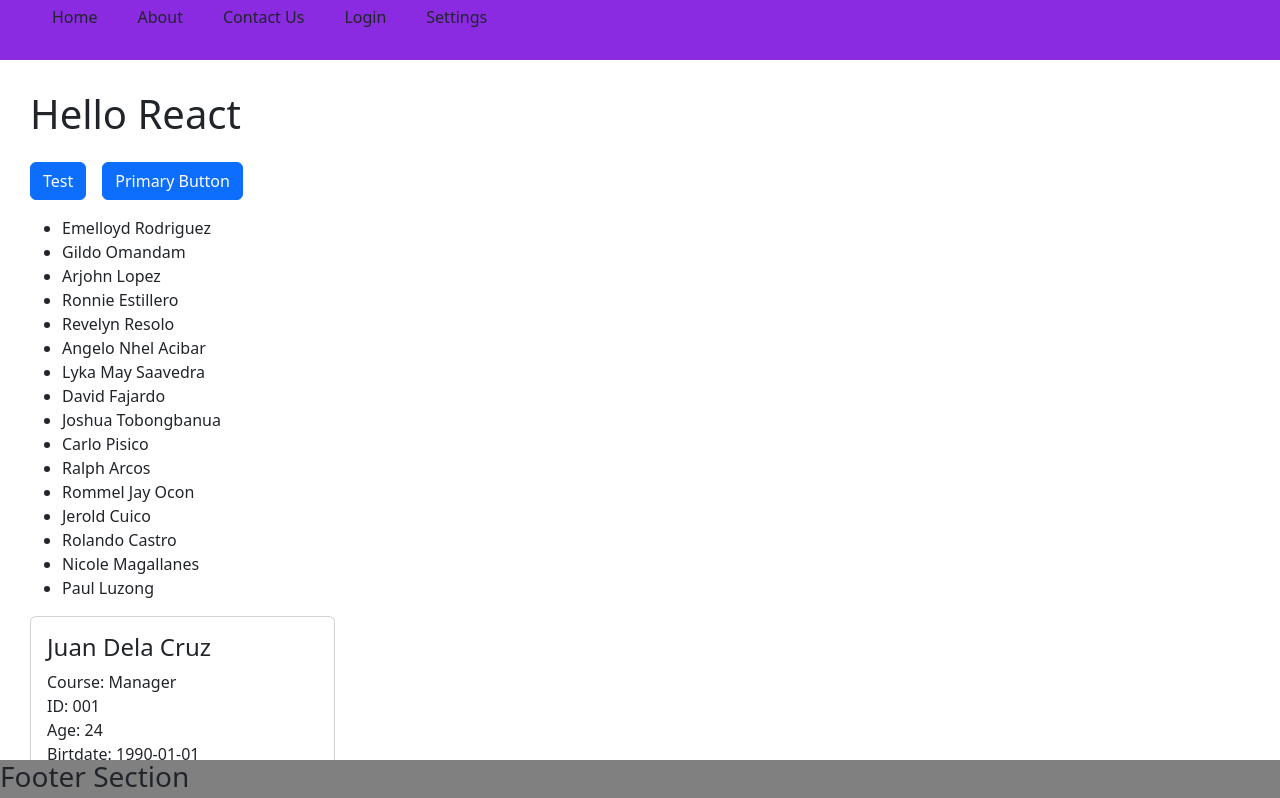
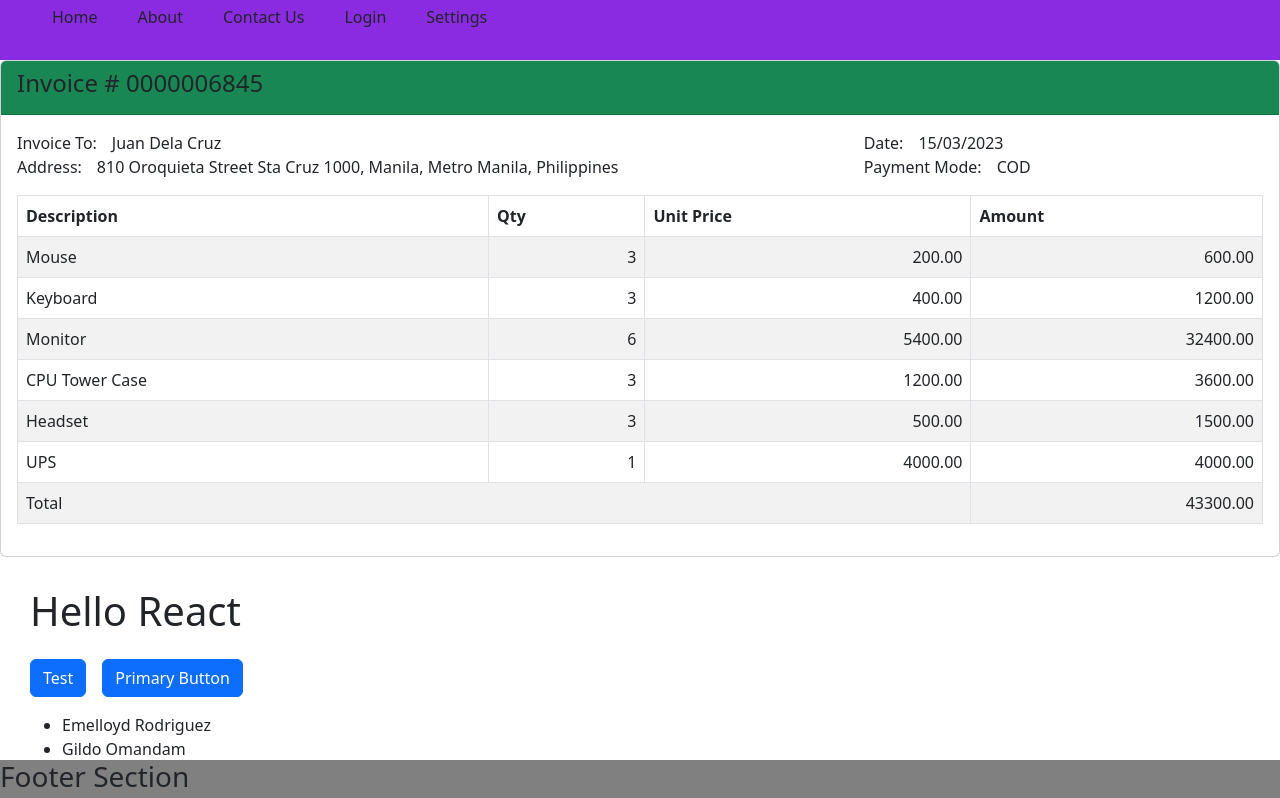
Before and after one commit to andrewkodego/wd58p-react-101, a React (Create React App) app: page / in a window 1280 px wide. Shown: the top 798 px of the page. Built offline with nearby package versions, Linux system fonts and the light colour scheme.

Commit message:
added invoice component

```diff
--- a/src/App.css
+++ b/src/App.css
@@ -22,6 +22,15 @@
   padding: 30px;
 }
 
+.numeric{
+  text-align: right;
+}
+
+.field-label{
+  font-weight: 500;
+  padding-right: 15px;
+}
+
 .footer{
   height: 40px;
   background-color: grey;
--- a/src/App.js
+++ b/src/App.js
@@ -4,6 +4,7 @@ import './App.css';
 import Footer from './Footer';
 import Header from './Header';
 import StudentInfo from './StudentInfo';
+import Invoice from './Invoice';
 
 const students = [
   "Emelloyd Rodriguez",
@@ -37,6 +38,14 @@ const studentsInfo = [
   {firstName:"Nicole", lastName:"Dela Cruz", id:"006", age: 30, gender: "female", course: "CEO",birthdate:"1993-01-01"},
 ];
 
+let invoice = {invoiceTo:"Juan Dela Cruz", date:"2023-04-15", address1: "810 Oroquieta Street Sta Cruz 1000", address2:"Manila, Metro Manila, Philippines", invoiceNumber:"6845",paymentMode:"COD"};
+
+let invoiceItems = [{description: "Mouse", Qty: 3, unitPrice: 200},
+                {description: "Keyboard", Qty: 3, unitPrice: 400},
+                {description: "Monitor", Qty: 6, unitPrice: 5400},
+                {description: "CPU Tower Case", Qty: 3, unitPrice: 1200},
+                {description: "Headset", Qty: 3, unitPrice: 500},
+                {description: "UPS", Qty: 1, unitPrice: 4000},];
 
 const studentList = students.map((item) => <li>{item}</li>);
 
@@ -44,6 +53,8 @@ function App() {
   return (
     <div className="App">
       <Header menuList={menus}/>
+
+      <Invoice details={invoice} lines={invoiceItems}/>
 
       <div className="main-content">
         <h1>Hello React</h1>
--- /dev/null
+++ b/src/DateUtils.js
@@ -0,0 +1,27 @@
+function DateUtils(date, format){
+
+    const dateFormatter = (date, format)=>{
+        let year = date.getFullYear();
+        let month = date.getMonth();
+        let day = date.getDate();
+        let hour = date.getHours();
+        let minute = date.getMinutes();
+        let second = date.getSeconds();
+        let milSec = date.getMilliseconds();
+
+        let formatedDate = format.replace('yyyy', year);
+        formatedDate = formatedDate.replace('mm', month.toString().padStart(2, '0'));
+        formatedDate = formatedDate.replace('dd', day.toString().padStart(2, '0'));
+        formatedDate = formatedDate.replace('hh', hour.toString().padStart(2, '0'));
+        formatedDate = formatedDate.replace('MM', minute.toString().padStart(2, '0'));
+        formatedDate = formatedDate.replace('ss', second.toString().padStart(2, '0'));
+        formatedDate = formatedDate.replace('ms', milSec.toString().padStart(2, '0'));
+
+        return formatedDate;
+    }
+
+    return dateFormatter(date, format);
+
+}
+
+export default DateUtils
--- /dev/null
+++ b/src/Invoice.js
@@ -0,0 +1,74 @@
+import DateUtils from "./DateUtils";
+
+function Invoice({details, lines}){
+
+    const {invoiceTo, date, address1, address2, invoiceNumber, paymentMode} = details;
+
+    let totalAmount = 0;
+    const computeAmount = (item)=>{
+        let amount = item.Qty * item.unitPrice;
+        totalAmount += amount;
+        return amount;
+    }
+
+    return (
+        <>
+            <div className="card">
+                <div className="card-header bg-success">
+                    <h4>Invoice # {invoiceNumber.padStart(10, "0")}</h4>
+                </div>
+                <div className="card-body">
+                    <div className="row">
+                        <div className="col-sm-8">
+                            <label className="field-label">Invoice To:</label>
+                            <label>{invoiceTo}</label>
+                        </div>
+                        <div className="col-sm-4">
+                            <label className="field-label">Date:</label>
+                            <label>{DateUtils(new Date(date), 'dd/mm/yyyy')}</label>
+                        </div>
+                    </div>
+                    <div className="row">
+                        <div className="col-sm-8">
+                            <label className="field-label">Address: </label>
+                            <label>{address1 +", " + address2} </label>
+                        </div>
+                        <div className="col-sm-4">
+                            <label className="field-label">Payment Mode:</label>
+                            <label>{paymentMode} </label>
+                        </div>
+                    </div>
+
+                    <div className="table-responsive mt-3">
+                        <table className="table table-striped table-bordered table-hover">
+                            <thead>
+                                <tr>
+                                    <th>Description </th>
+                                    <th>Qty</th>
+                                    <th>Unit Price</th>
+                                    <th>Amount</th>
+                                </tr>
+                            </thead>
+                            <tbody>
+                                {lines.map((item)=>{
+                                return (<tr>
+                                    <td>{item.description}</td>
+                                    <td className="numeric">{item.Qty}</td>
+                                    <td className="numeric">{item.unitPrice.toFixed(2)}</td>
+                                    <td className="numeric">{computeAmount(item).toFixed(2)}</td>
+                                </tr>)
+                                })}
+                                <tr>
+                                    <td colSpan={3}>Total</td>
+                                    <td className="numeric">{totalAmount.toFixed(2)}</td>
+                                </tr>
+                            </tbody>
+                        </table>
+                    </div>
+                </div>
+            </div>
+        </>
+    );
+}
+
+export default Invoice;
```
